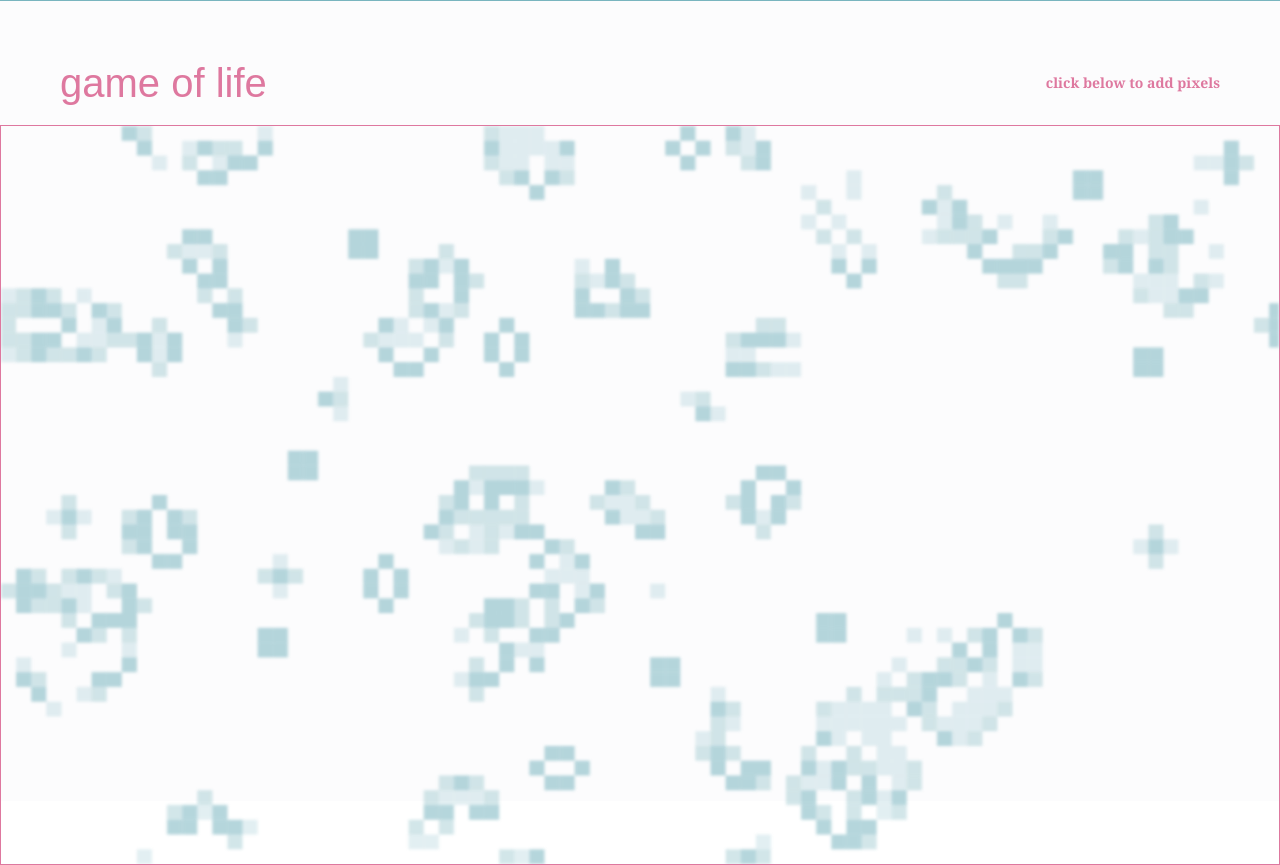
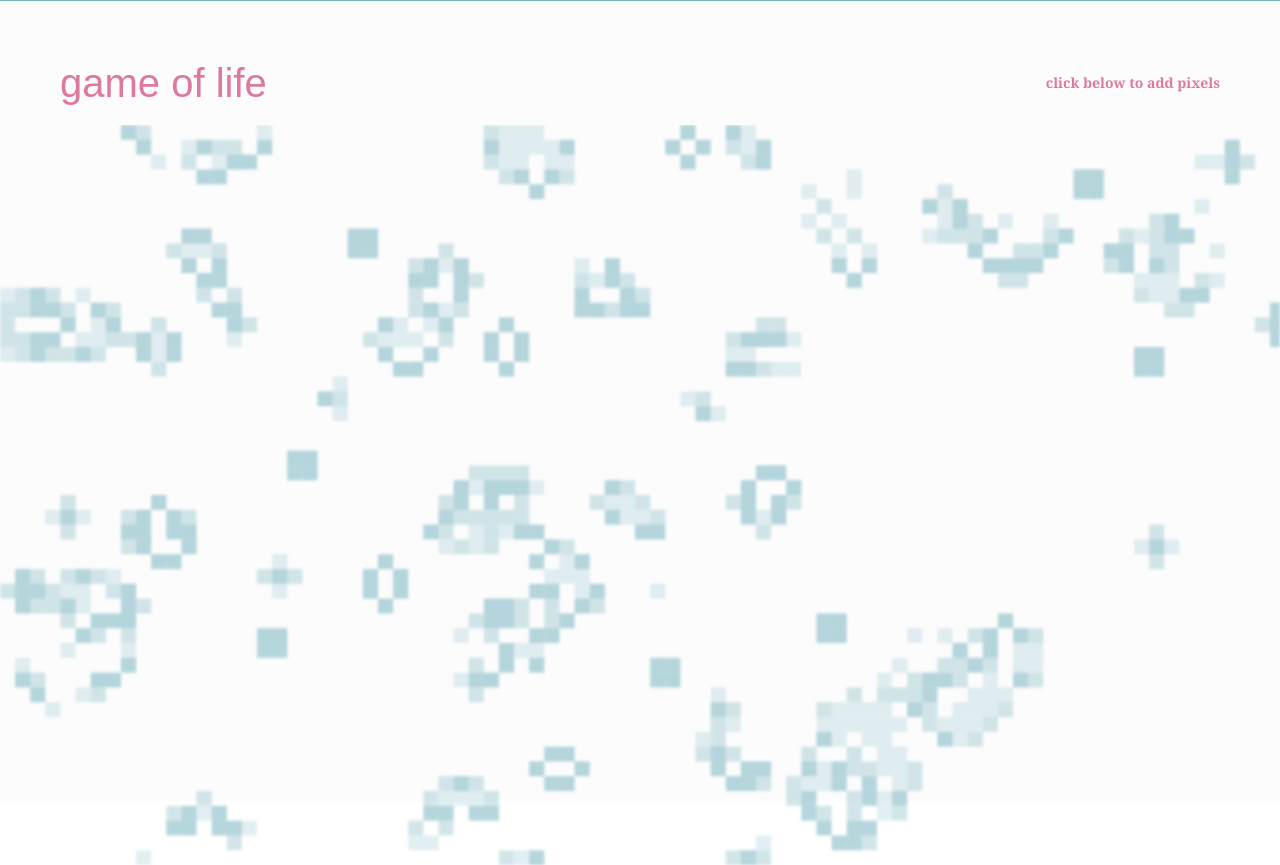
Before and after one commit to PhilWa/corner, a Flask app: page / in a window 1280 px wide. Shown: the part 2399-3264 px from the top of the page. Run offline with Flask 3, Linux system fonts and the light colour scheme; some libraries are stand-ins or nearby versions.

Commit message:
rm border

```diff
--- a/static/css/styles.css
+++ b/static/css/styles.css
@@ -390,6 +390,7 @@ header {
     font-size: var(--section-title-font-size);
     margin: 0;
     text-transform: lowercase;
+    border: none;
 }
 
 .game-of-life-section .section-instruction {
@@ -402,8 +403,7 @@ header {
     width: 100%;
     height: 100%;
     background-color: transparent;
-    border: 1px solid var(--pink);
-    /* Keep this border for the canvas itself */
+    border: none;
 }
 
 /* Scroll Arrow */
```
